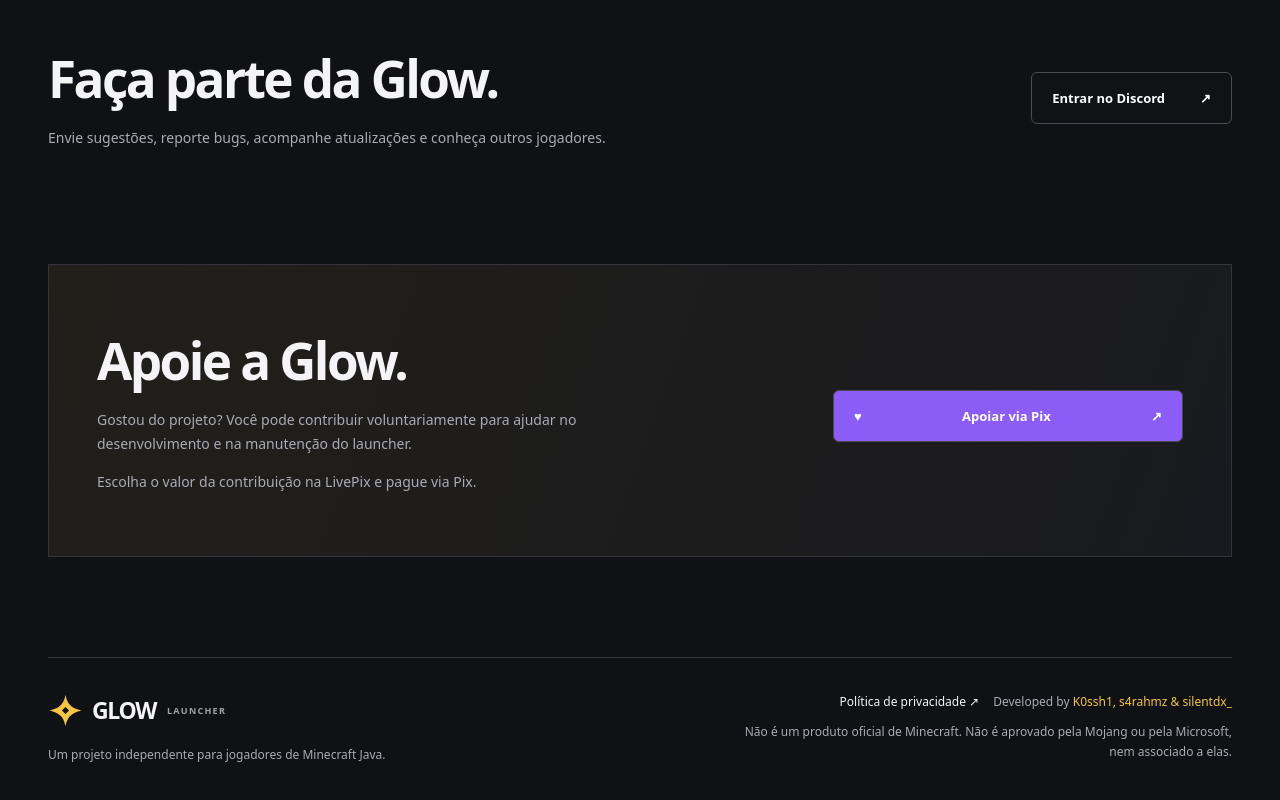
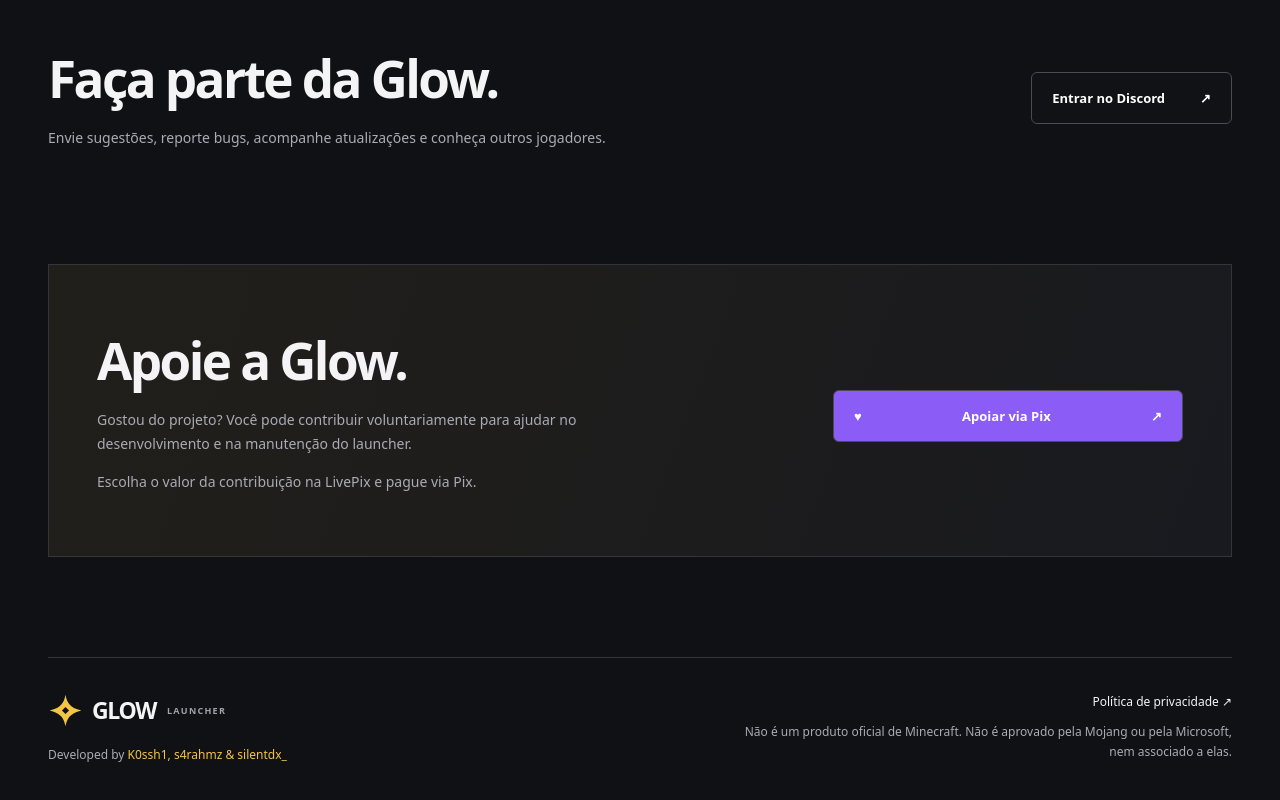
Before and after one commit to K0ssh1q/glow-website, a plain HTML site: page index.html in a window 1280 px wide. Shown: the part 1652-2452 px from the top of the page. Drawn offline with Linux system fonts and the light colour scheme.

Commit message:
Add files via upload

```diff
--- a/index.html
+++ b/index.html
@@ -23,5 +23,5 @@
 <section class="community wrap" id="comunidade"><div><h2>Faça parte da Glow.</h2><p>Envie sugestões, reporte bugs, acompanhe atualizações e conheça outros jogadores.</p></div><div><a class="button secondary external-action" href="https://discord.gg/clanglow" rel="noopener noreferrer" target="_blank">Entrar no Discord <span>↗</span></a></div></section>
 <section class="support wrap" id="apoio"><div class="support-copy"><h2>Apoie a Glow.</h2><p>Gostou do projeto? Você pode contribuir voluntariamente para ajudar no desenvolvimento e na manutenção do launcher.</p><p>Escolha o valor da contribuição na LivePix e pague via Pix.</p></div><div class="support-options"><a class="button primary external-action" href="https://livepix.gg/glowlauncher" rel="noopener noreferrer" target="_blank"><span aria-hidden="true">♥</span> Apoiar via Pix <span>↗</span></a></div></section>
 </main>
-<footer class="wrap"><div><a class="brand" href="./"><img alt="" class="star" src="assets/glow-star.svg"/> GLOW <small>LAUNCHER</small></a><p>Um projeto independente para jogadores de Minecraft Java.</p></div><div class="footer-right"><div class="footer-meta"><a href="privacy.html">Política de privacidade ↗</a><span class="footer-credit">Developed by <span>K0ssh1, s4rahmz &amp; silentdx_</span></span></div><p>Não é um produto oficial de Minecraft. Não é aprovado pela Mojang ou pela Microsoft, nem associado a elas.</p></div></footer>
+<footer class="wrap"><div><a class="brand" href="./"><img alt="" class="star" src="assets/glow-star.svg"/> GLOW <small>LAUNCHER</small></a><p><span class="footer-credit">Developed by <span>K0ssh1, s4rahmz &amp; silentdx_</span></span></p></div><div class="footer-right"><div class="footer-meta"><a href="privacy.html">Política de privacidade ↗</a></div><p>Não é um produto oficial de Minecraft. Não é aprovado pela Mojang ou pela Microsoft, nem associado a elas.</p></div></footer>
 </body></html>
```
